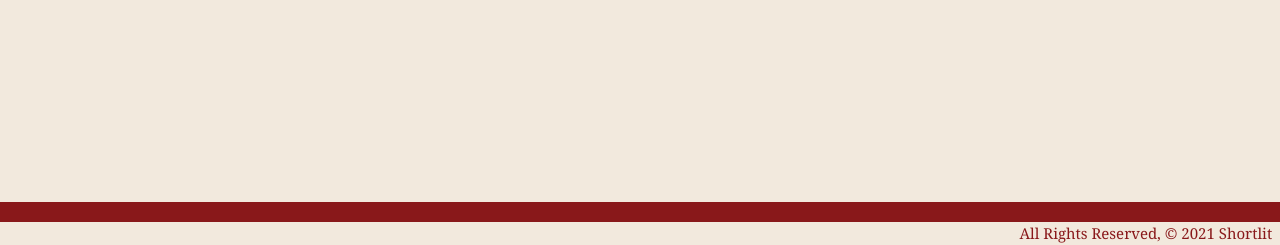
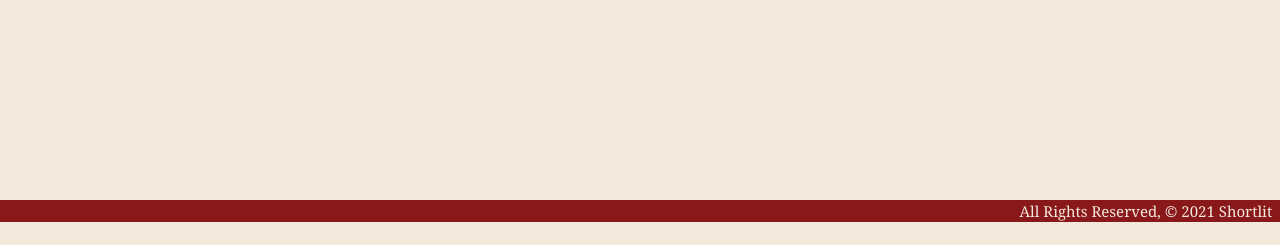
Before and after one commit to StuK359/shortlit, a Django app: page / in a window 1280 px wide. Shown: the part 578-823 px from the top of the page. After the commit the page ends 800 px from the top, so only its background shows below. Run offline with Django 3.2, Linux system fonts and the light colour scheme.

Commit message:
fix footer

```diff
--- a/main_app/static/css/style.css
+++ b/main_app/static/css/style.css
@@ -18,11 +18,11 @@ body {
 }
 
 footer.page-footer {
+  padding-top: 0;
   bottom: 0;
   width: 100%;
   position: absolute;
   background-color: #89181a;
-  height: 7px;
 }
 
 nav {
@@ -61,7 +61,7 @@ a:hover {
   color: darkgrey;
 }
 .right {
-  color: #89181a;
+  color: rgb(242, 233, 221);
 }
 
 nav ul a {
@@ -120,9 +120,9 @@ h4 {
 }
 
 .pop-out:hover {
-   -ms-transform: scale(2, 2);
-    -webkit-transform: scale(2, 2);
-     transform: scale(2, 2);
+  -ms-transform: scale(2, 2);
+  -webkit-transform: scale(2, 2);
+  transform: scale(2, 2);
  }
 @media only screen and (max-width: 1200px) {
   .container-index {
```
